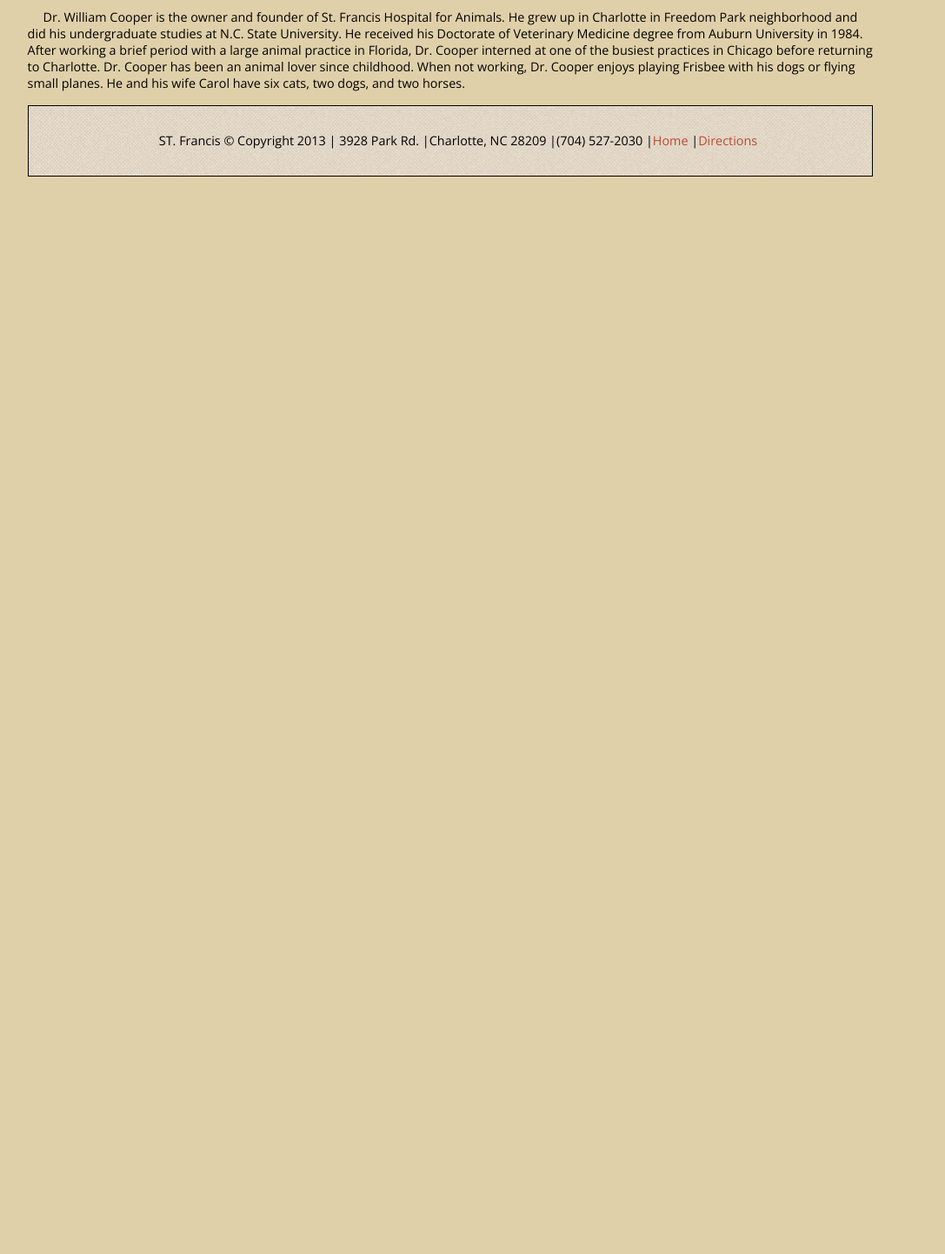
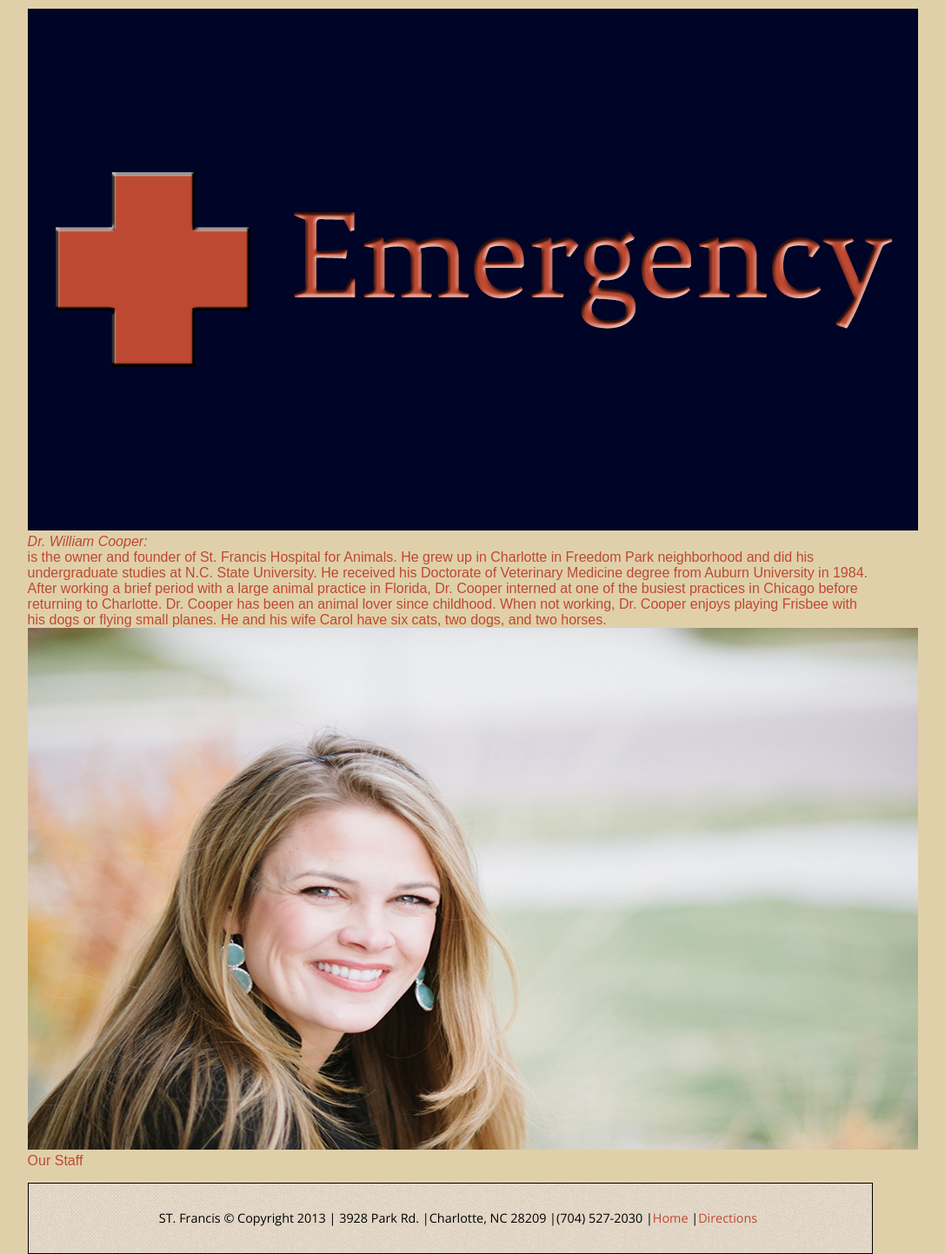
Before and after one commit to daniel-selbee/WSP1303, a plain HTML site: page Project/about-us-our-staff.html in a window 1280 px wide. Shown: the part 119-1561 px from the top of the page at 87% size, without its empty margins (122-1209 px from the left). Before the commit the page ends 800 px from the top, so only its background shows below. Drawn offline with nearby package versions, Linux system fonts and the light colour scheme; a web font is replaced by a local one.

Commit message:
further formatted slide shows

```diff
--- a/Project/CSS/coin-slider-styles.css
+++ b/Project/CSS/coin-slider-styles.css
@@ -44,7 +44,8 @@ color: #FFFFFF;
 }
 
 .cs-prev,
-.cs-next { background-color: #000000;
+.cs-next {
+background-color: #000000;
 color: #FFFFFF;
 padding: 0px 10px;
 }
--- a/Project/CSS/style.css
+++ b/Project/CSS/style.css
@@ -297,10 +297,3 @@ p.services_2{
 	color: #000426;
 	margin-top: 0;
 }
-
-/*------------------------------------Our Staff Page --------------------------------*/
-
-div.our_staff{
-	margin-bottom: 0;
-	clear: both;
-}
--- a/Project/about-us-our-staff.html
+++ b/Project/about-us-our-staff.html
@@ -4,6 +4,9 @@
 		<meta charset="utf-8"/>
 		<meta name="viewport" content="width=device-width">
 		<link rel="stylesheet" type="text/css" href="CSS/style.css">
+        <script type="text/javascript" src="js/jquery.js"></script>
+		<script type="text/javascript" src="js/coin-slider.min.js"></script>
+		<link rel="stylesheet" href="CSS/coin-slider-styles.css" type="text/css" />
 		<!-- GOOGLE WEB FONTS START -->
 		<link href='http://fonts.googleapis.com/css?family=Fenix' rel='stylesheet' type='text/css'>
 		<link href='http://fonts.googleapis.com/css?family=Fenix|Open+Sans' rel='stylesheet' type='text/css'>
@@ -36,14 +39,16 @@
                 <!--END HEADER-->
 			</header>
 			<!--START SLIDESHOW-->
-
+            <div id='coin-slider'>
+    			<a href="#" target="_blank">
+        		<img src='images/Emergency-CTA_Desktop.png' >
+        		<span><em>Dr. William Cooper:</em><br>is the owner and founder of St. Francis Hospital for Animals. He grew up in Charlotte in Freedom Park neighborhood and did his undergraduate studies at N.C. State University. He received his Doctorate of Veterinary Medicine degree from Auburn University in 1984. After working a brief period with a large animal practice in Florida, Dr. Cooper interned at one of the busiest practices in Chicago before returning to Charlotte. Dr. Cooper has been an animal lover since childhood. When not working, Dr. Cooper enjoys playing Frisbee with his dogs or flying small planes. He and his wife Carol have six cats, two dogs, and two horses.
+</span></a>
+    			<a href="about-us-our-staff.html">
+        		<img src='images/renetatephotography_pics.jpg' >
+        		<span>Our Staff</span></a>
+			</div>
 			<!--END SLIDESHOW-->
-            <!--START STAFF DESCRIPTION-->
-            <div class="our_staff"><p>
-            Dr. William Cooper is the owner and founder of St. Francis Hospital for Animals. He grew up in Charlotte in Freedom Park neighborhood and did his undergraduate studies at N.C. State University. He received his Doctorate of Veterinary Medicine degree from Auburn University in 1984. After working a brief period with a large animal practice in Florida, Dr. Cooper interned at one of the busiest practices in Chicago before returning to Charlotte. Dr. Cooper has been an animal lover since childhood. When not working, Dr. Cooper enjoys playing Frisbee with his dogs or flying small planes. He and his wife Carol have six cats, two dogs, and two horses.
-            </p>
-            </div>
-            <!-- END STAFF DESCRIPTION-->
 			<footer>
 				<p>
 				 ST. Francis &copy; Copyright 2013 | 3928 Park Rd. |Charlotte, NC 28209 |(704) 527-2030 |<a href="index.html">Home</a> |<a href="#">Directions</a> <!--NEED GOOGLE MAPS LINK THAT VALIDATES-->
```
